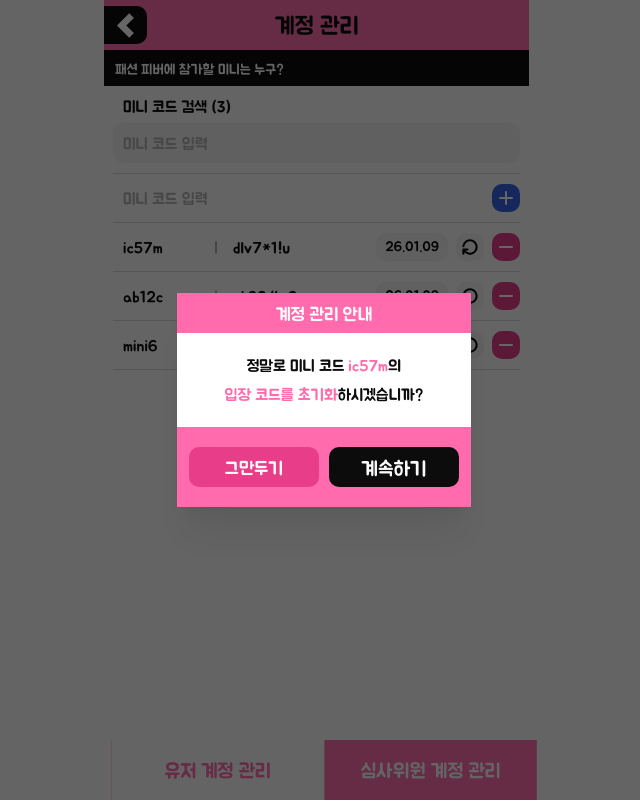
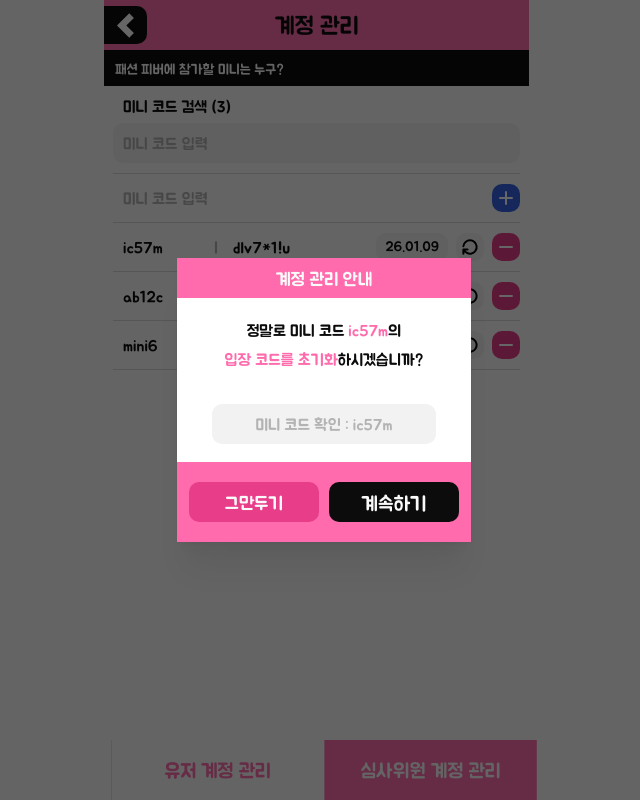
Before and after one commit to BanYeah/FashionFever, a Next.js app in the folder frontend/: page /account-setting in a window 1280 px wide. Both pictures are taken after a click on the button 786 px from the left and 247 px from the top of the page. Shown: the whole page, without its empty margins (316-956 px from the left). Built offline with nearby package versions, Linux system fonts and the light colour scheme.

Commit message:
Fix(fe): Check Minicode When Reset/Delete Account

```diff
--- a/frontend/components/account-setting/account-line.tsx
+++ b/frontend/components/account-setting/account-line.tsx
@@ -2,10 +2,10 @@
 
 import classes from "./account-setting.module.css";
 import Image from "next/image";
+import { useState } from "react";
 import { useDisclosure } from "@mantine/hooks";
-import { Group, UnstyledButton, Divider } from "@mantine/core";
+import { Group, Input, UnstyledButton, Divider } from "@mantine/core";
 import { ModalGoBack } from "@/components/common/modal/modal-go-back";
-import { useState } from "react";
 
 interface AccountLineProps {
   variant: "user" | "judge";
@@ -19,6 +19,7 @@ export function AccountLine({
   entryCode,
 }: AccountLineProps) {
   const [opened, { open, close }] = useDisclosure(false);
+  const [value, setValue] = useState<string>("");
   const [action, setAction] = useState<"reset" | "delete">("reset");
 
   return (
@@ -28,9 +29,20 @@ export function AccountLine({
         go="계속하기"
         back="그만두기"
         opened={opened}
-        onGo={() => {}}
+        onGo={() => {
+          if (value === miniCode) {
+            if (action === "reset") {
+              // 입장 코드 초기화
+            } else if (variant === "user") {
+              // 유저 계정 삭제
+            } else {
+              // 심사위원 임명 취소
+            }
+          }
+        }}
         close={close}
       >
+        <>
           <p>
             정말로 미니 코드 <span>{miniCode}</span>
             의
@@ -44,6 +56,16 @@ export function AccountLine({
             </span>
             하시겠습니까?
           </p>
+          <Input
+            classNames={{ input: classes.SearchInput }}
+            styles={{ input: { textAlign: "center" } }}
+            variant="unstyled"
+            placeholder={`미니 코드 확인 : ${miniCode}`}
+            maxLength={7}
+            value={value}
+            onChange={(event) => setValue(event.currentTarget.value)}
+          />
+        </>
       </ModalGoBack>
 
       <Group className={classes.AccountLine} align="center" gap={8}>
```
Lines whose indentation alone changed are shown as unchanged.
